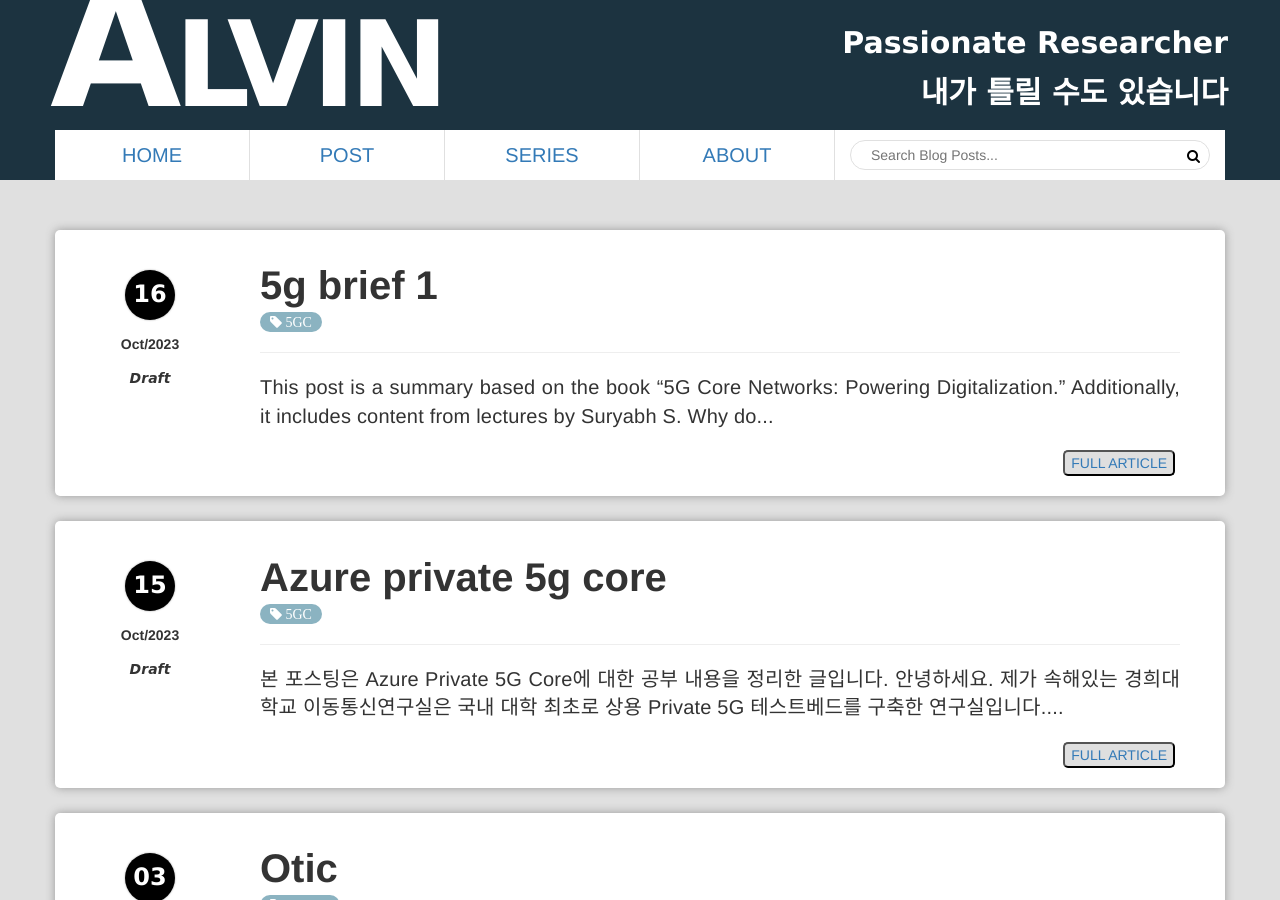
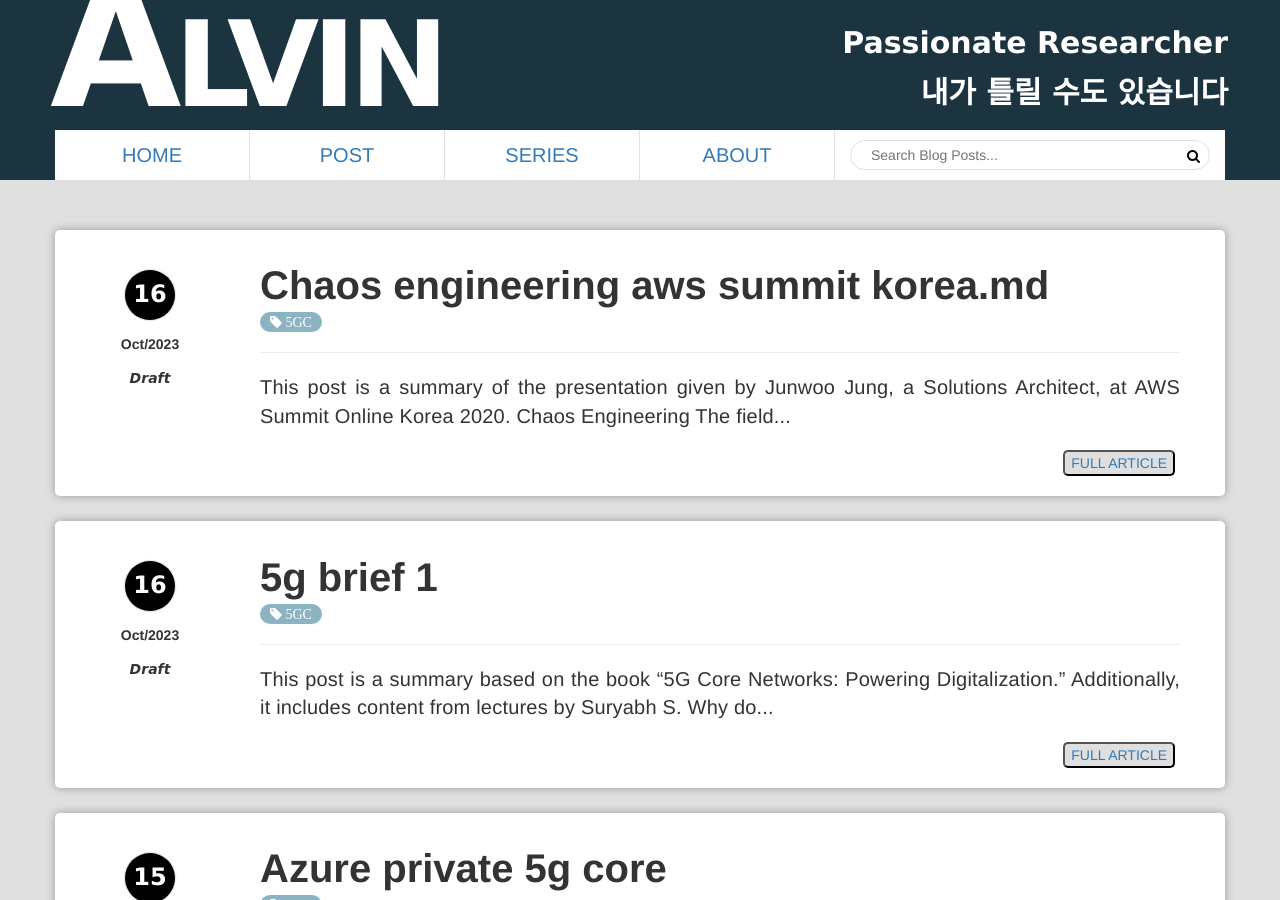
Before and after one commit to unifreak/jekyll-theme-textalic, a Jekyll site: the page built from index.html, in a window 1280 px wide and 900 px high. Built offline with Jekyll 4.4.1, drawn with Linux system fonts in a browser that asks for light colours; the list of posts is cut into pages by our own code; some of the changed lines change nothing that is shown.

Commit message:
Add Post about Chaos Engineering

```diff
--- /dev/null
+++ b/_posts/2023-10-16-Chaos_Engineering_AWS_Summit_Korea.md.md
@@ -0,0 +1,207 @@
+---
+category: Draft
+tags: [5GC]
+usemath: [latex, ascii]
+---
+
+
+
+This post is a summary of the presentation given by Junwoo Jung, a Solutions Architect, at AWS Summit Online Korea 2020.
+
+
+
+# Chaos Engineering
+
+The field of experimenting and learning with distributed systems to build stable systems capable of withstanding various failure conditions in production services.
+
+>*Chaos Engineering is the discipline of experimenting on a system in order to build confidence in the system’s capability to withstand turbulent conditions in production.*
+
+
+
+Chaos engineering is not about purposelessly destroying a system; it helps proactively discover potential issues through intentionally crafted experiments in a controlled environment.
+
+
+
+## Chaos Engineering Prerequisites
+
+### Infrastructure
+
+- Redundancy (multi-AZ)
+- Auto Scaling
+- Immutable Infrastructure
+- Infrastructure as code
+
+### Data / Network
+
+- Read Replica, Write Sharding
+- Static & Dynamic Content Caching
+- Event Driven Architecture
+- Dynamic Routing
+
+### Application
+
+- Exception handling
+- Timeouts
+- Retries with backoff
+- Circuit breakers
+
+### Operation
+
+- Human operators
+- Monitoring and observability
+- Incident response
+- Measure, measure, measure and measure ...
+
+
+
+## Steps of Chaos Engineering
+
+![Chaos_Engineering](../assets/img/2023-10-16-Chaos_Engineering_AWS_Summit_Korea.md/194850472-0f4dda25-74f5-4dbb-86e8-45e09258de73.png)
+
+### Select systems to test
+
+- System's "steady" state
+- Not internal attributes of the system (CPU, memory, etc...)
+- Operational metrics linked to customer experience can return to normal
+
+
+
+### Select Chaos Experiments
+
+- If...?
+
+  - What if the Load Balancer fails?
+
+  - What if one of the Kubernetes nodes goes down?
+
+  - What if Redis becomes slow?
+
+  - What if latency time increases by 300ms?
+
+  - What if the database suddenly stops?
+
+
+
+- Refer to historical failures, service dependencies, and gather input from various role holders
+
+
+
+### Run Set of Chaos Experiments on Target System
+
+- Start from small
+
+  - Application level (exceptions, errors, etc...)
+
+  - Host level (services, processes, etc...)
+
+  - Resource attacks (CPU, memory, IO, etc...)
+
+  - Network attacks (dependencies, latency, packet loss, etc...)
+
+  - AZ attack
+
+  - Region attack
+
+  - People attack (disrupting work of operators)
+
+
+
+- - If an experiment doesn't maintain steady state, quickly and simply stop the experiment and roll back.
+
+
+
+### Observe results of experiments on target system
+
+- Quantify the results of experiments
+
+  - Detection time
+  - Alert time
+  - Time it took to start step-by-step performance recovery
+  - Time it took for self-healing
+  - Time it took for partial and full recovery
+  - Time it took to stabilize
+
+
+
+- *Postmortem* for improvement
+
+  - Specific failure scenarios
+  - Impact on customers and the business (customers, features, regions)
+  - Root cause analysis using The 5 Whys
+  - Data required for analysis
+    - Metrics and graphs
+  - Lessons learned from the failure
+  - Necessary actions
+    - Action items
+
+
+
+### Use learnings to make targeted reliability improvements
+
+- Execute action items derived from experiments
+
+
+
+>Chaos engineering is a methodology that greatly helps in discovering hidden issues. Ultimately, *people need to provoke the system.*
+
+---
+
+# Fail Injection
+
+### Resource Level
+
+- Exhausting CPU, memory, and I/O : stress-ng
+
+- Exhausting the disk space on hard drives: dd
+
+- Exhausting application APIs: wrk
+
+
+
+### Network/Dependencies Level
+
+- **Injecting latency, loss and corrupting the network: tc, /etc/hosts, Blackholling**
+
+
+
+### Application, Process, Service Level
+
+- Killing Python processes, Java processes
+
+- Database failure injection, Failures in the serverless world
+
+
+
+### Infrastructure Level
+
+- Randomly stopping an EC2 instance in an availability zone
+
+
+
+# Tools for Chaos Engineering
+
+### Chaos Monkey from Netflix
+
+- Simian Army
+
+- Chaos Gorilla, Chaos Kong
+
+- Latency Monkey, Doctor Monkey, Conformity Monkey
+
+- Kube Monkey
+
+### Chaos Toolkit, ChaosIQ
+
+### Litmus
+
+### PowerfulSeal
+
+### Istio
+
+### Gremlin Inc.
+
+### Chaos Mesh
+
+---
+
+Through this post, I was able to learn the basics of chaos engineering. In the next post, I will explore how chaos engineering can be used to improve the performance of 5G core network. Thank you for reading!
```
Also changed, not shown: _posts/2023-10-16-5G_Brief_1.md (+0 -2 lines), assets/img/2023-10-16-Chaos_Engineering_AWS_Summit_Korea.md/194850472-0f4dda25-74f5-4dbb-86e8-45e09258de73.png (added).
